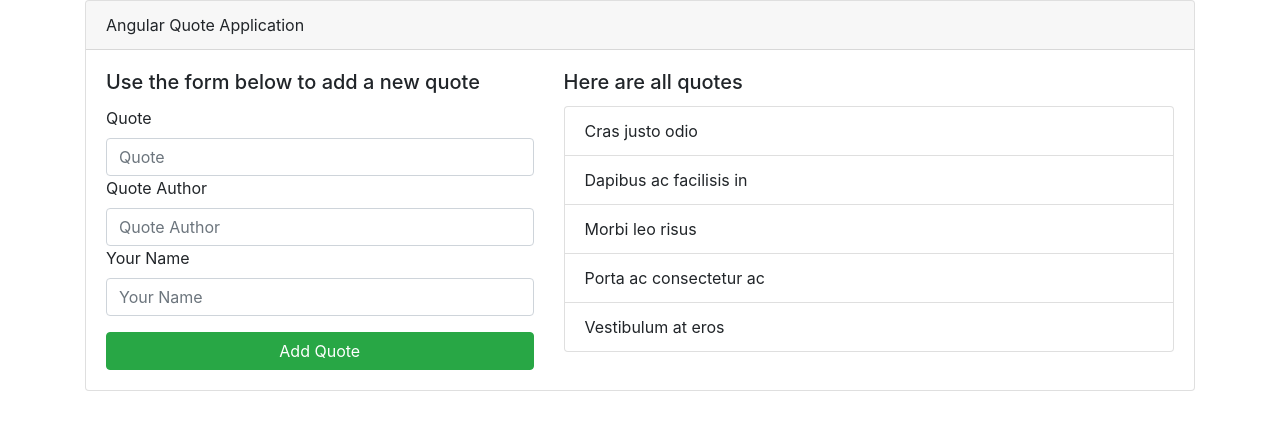
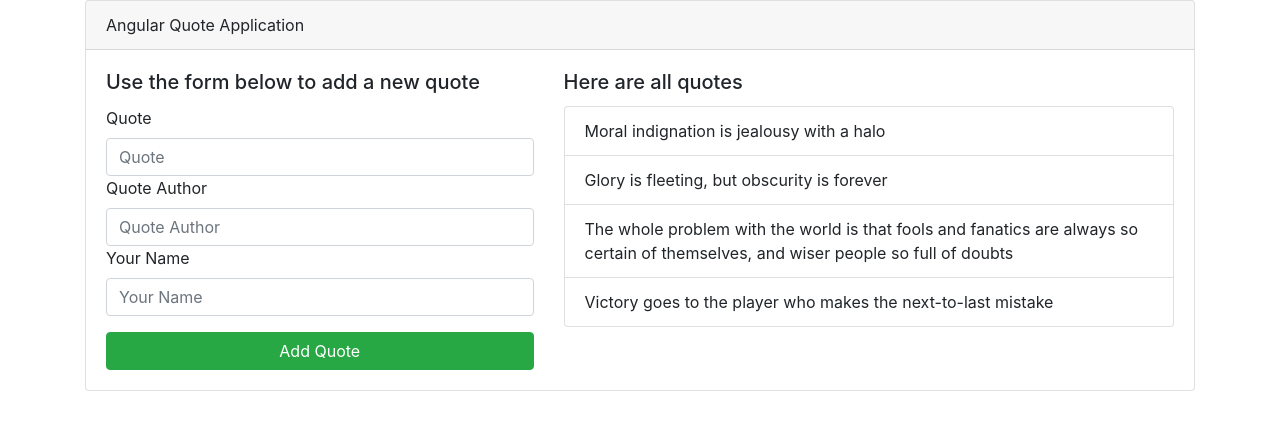
Before and after one commit to ppolle/quotes, an Angular app: page / in a window 1280 px wide. Shown: the top 430 px of the page. Built offline with nearby package versions, Linux system fonts and the light colour scheme.

Commit message:
created Quote model class

```diff
--- /dev/null
+++ b/src/app/quote.ts
@@ -0,0 +1,3 @@
+export class Quote {
+	constructor(public id:number, public name:string){}
+}
--- a/src/app/quote/quote.component.html
+++ b/src/app/quote/quote.component.html
@@ -1,10 +1,7 @@
 <h5 class="card-title">Here are all quotes</h5>
     <div class="card-text">
     	<ul class="list-group">
-			<li class="list-group-item">Cras justo odio</li>
-			<li class="list-group-item">Dapibus ac facilisis in</li>
-			<li class="list-group-item">Morbi leo risus</li>
-			<li class="list-group-item">Porta ac consectetur ac</li>
-			<li class="list-group-item">Vestibulum at eros</li>
+			<li class="list-group-item" *ngFor = 'let quote of quotes'>{{quote.name}}</li>
+
 		</ul>
     </div>
--- a/src/app/quote/quote.component.ts
+++ b/src/app/quote/quote.component.ts
@@ -1,4 +1,5 @@
 import { Component, OnInit } from '@angular/core';
+import {Quote} from '../quote';
 
 @Component({
   selector: 'app-quote',
@@ -7,7 +8,16 @@ import { Component, OnInit } from '@angular/core';
 })
 export class QuoteComponent implements OnInit {
 
-  constructor() { }
+  quotes = [
+  new Quote(1,'Moral indignation is jealousy with a halo'),
+  new Quote(2,'Glory is fleeting, but obscurity is forever'),
+  new Quote(3,'The whole problem with the world is that fools and fanatics are always so certain of themselves, and wiser people so full of doubts'),
+  new Quote(4,'Victory goes to the player who makes the next-to-last mistake'),
+  ];
+
+  constructor() {
+
+   }
 
   ngOnInit() {
   }
```
